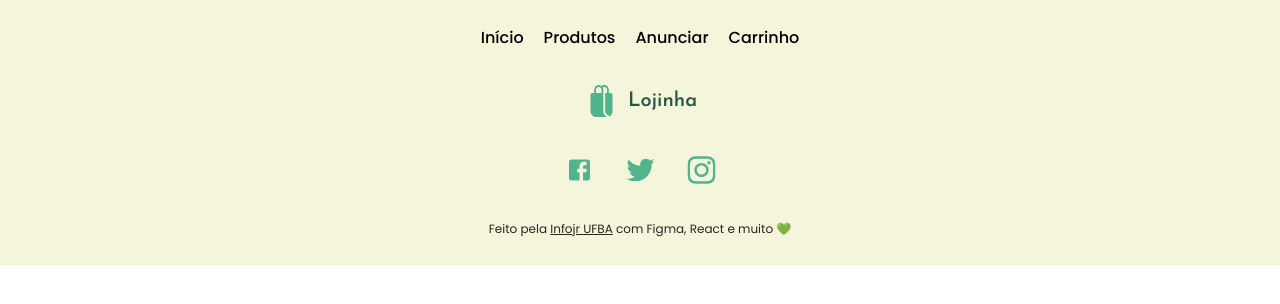
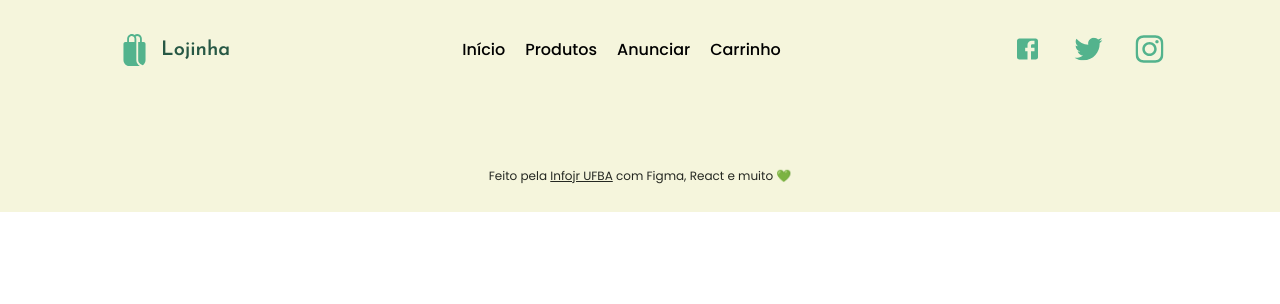
Before and after one commit to kaiocp/virtual-store, a React (Vite) app in the folder Front-End/: page / in a window 1280 px wide. Shown: the top 304 px of the page. Built offline with nearby package versions, Linux system fonts and the light colour scheme.

Commit message:
feat: footer desktop

```diff
--- a/Front-End/src/components/Footer/Footer.jsx
+++ b/Front-End/src/components/Footer/Footer.jsx
@@ -9,7 +9,7 @@ export default function Footer() {
     return (
     <footer className='footer'>
         <div className='footer__main'>
-            <div className='footer__links'>
+            <div className='footer__links' id='b'>
                 <ul>
                     <li><a>Início</a></li>
                     <li><a>Produtos</a></li>
@@ -17,11 +17,11 @@ export default function Footer() {
                     <li><a>Carrinho</a></li>
                 </ul>
             </div>
-            <div className='footer__lojinha'>
+            <div className='footer__lojinha' id='a'>
                 <img src={iconeSacolaLojinha} alt="Lojinha" />
                 <p>Lojinha</p>
             </div>
-            <div className='footer__social'>
+            <div className='footer__social' id='c'>
                 <ul>
                     <li><a href=""><img src={iconeFacebook} alt='Facebook'/></a></li>
                     <li><a href=""><img src={iconeTwitter} alt='Twitter'/></a></li>
--- a/Front-End/src/components/Footer/footer.css
+++ b/Front-End/src/components/Footer/footer.css
@@ -153,6 +153,8 @@ table {
     padding-bottom: 1.875rem;
     display: flex;
     flex-direction: column;
+    justify-content: center;
+    align-items: center;
     row-gap: 2.2rem;
 }
 
@@ -198,3 +200,26 @@ table {
 .footer__message a {
     color: var(--footer-black-text-color);
 }
+
+@media screen and (min-width: 1024px) {
+    .footer {
+        row-gap: 6.25rem;
+    }
+    .footer__main {
+        flex-direction: row;
+        justify-content: center;
+        align-items: center;
+        justify-content: space-around;
+        width: 100%;
+        max-width: 1920px;
+    }
+    #a {
+        order: 1;
+    }
+    #b {
+        order: 2;
+    }
+    #c {
+        order: 3;
+    }
+}
```
